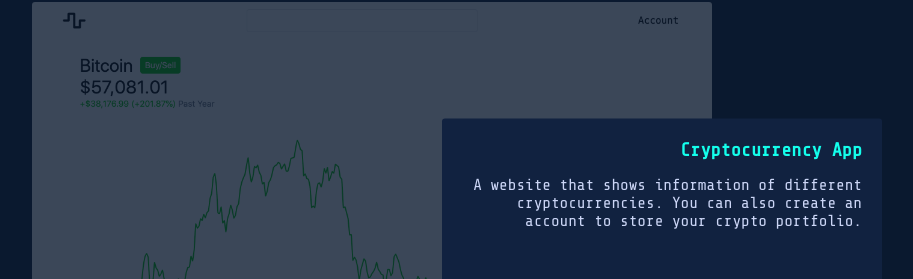
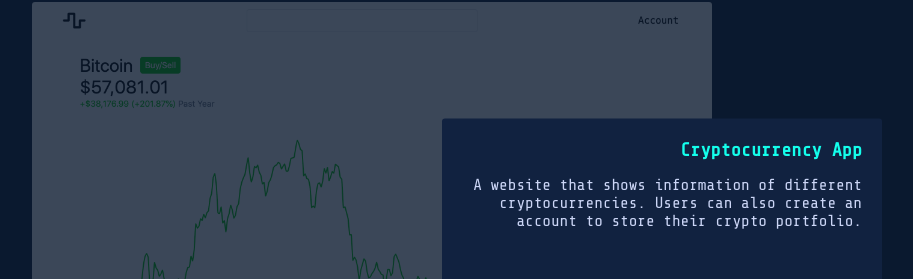
Before and after one commit to chonhenry/henry-portfolio, a React (Create React App) app: page / in a window 1280 px wide. Shown: the part 1264-1543 px from the top of the page, without its empty margins (183-1096 px from the left). Built offline with nearby package versions, Linux system fonts and the light colour scheme.

Commit message:
edited crypto app description

```diff
--- a/src/assets/data.js
+++ b/src/assets/data.js
@@ -39,7 +39,7 @@
     github: "https://github.com/chonhenry/cryptoapp",
     link: "https://amazing-jones-151340.netlify.app/",
     description:
-      "A website that shows information of different cryptocurrencies. You can also create an account to store your crypto portfolio.",
+      "A website that shows information of different cryptocurrencies. Users can also create an account to store their crypto portfolio.",
     image: cryptoapp,
   },
   {
```
